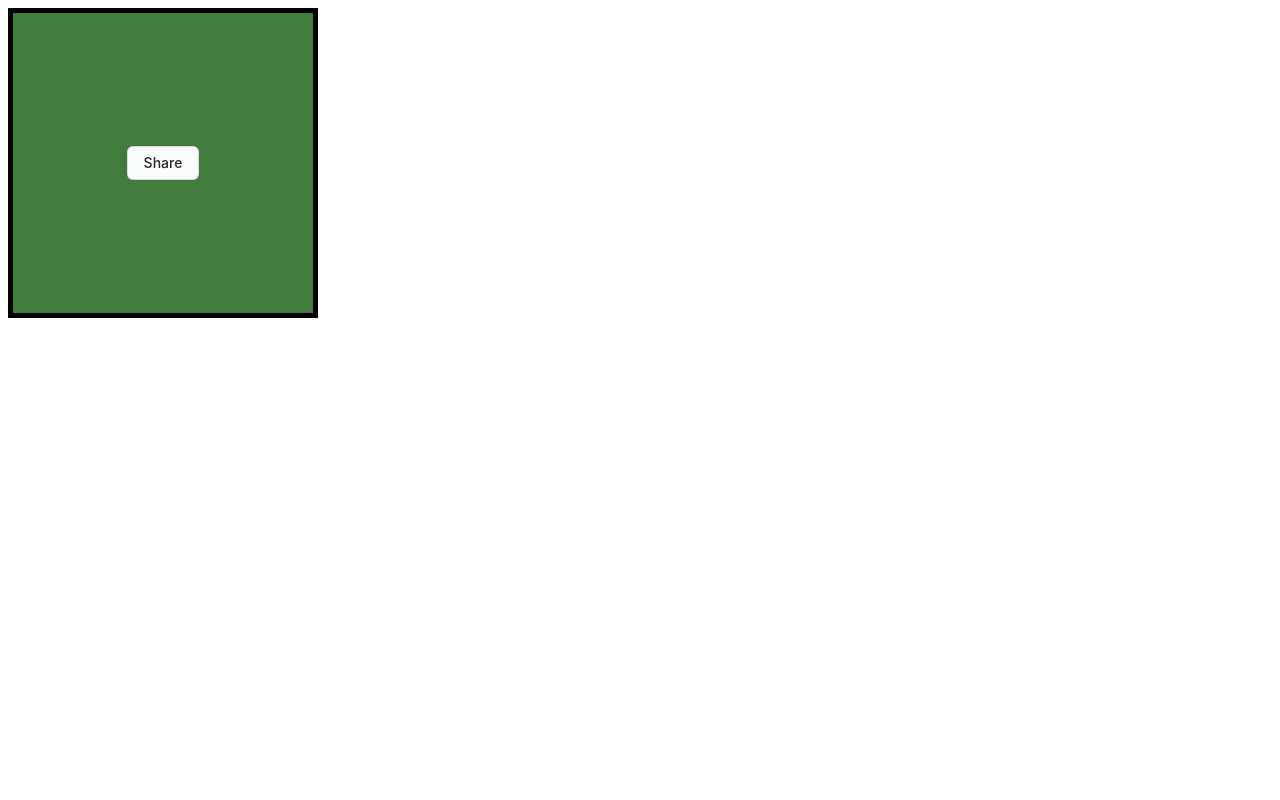
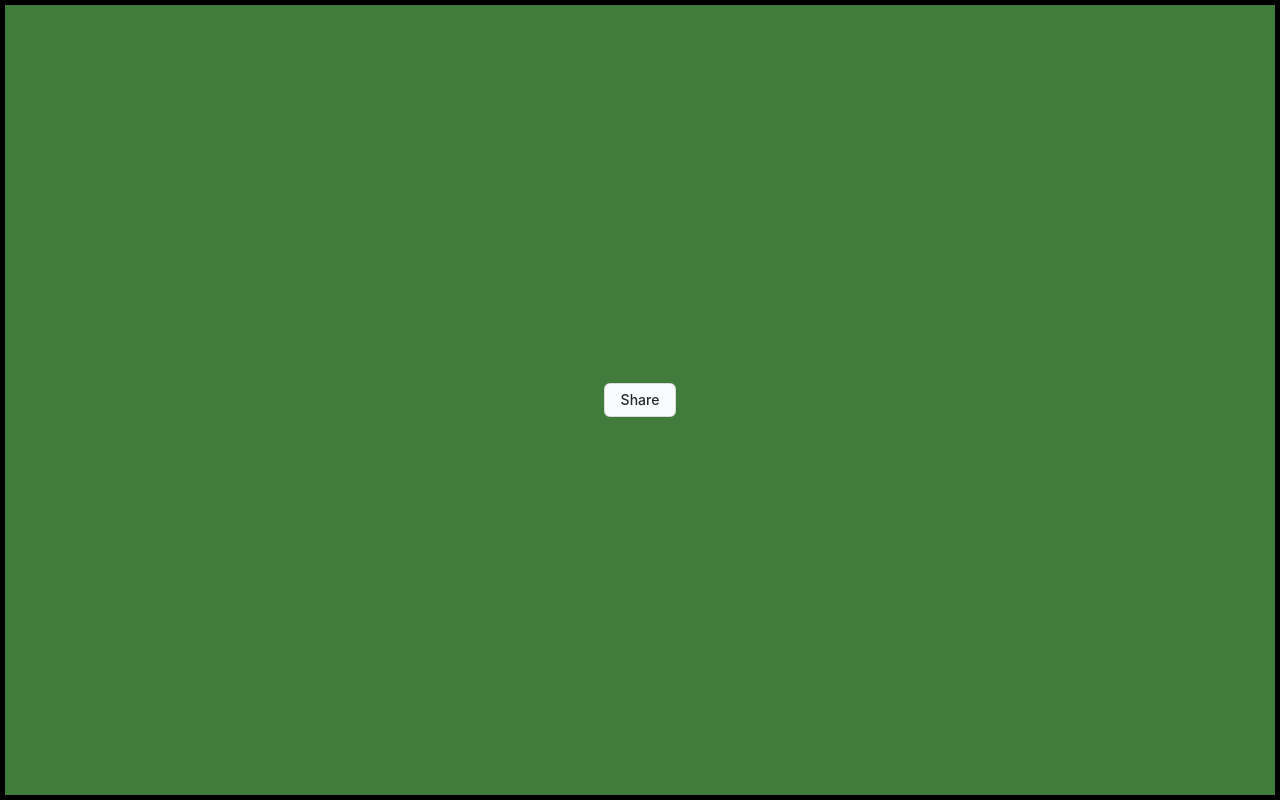
Before and after one commit to Masha1996/share, a plain HTML site: page index.html in a window 1280 px wide. Drawn offline with Linux system fonts and the light colour scheme.

Commit message:
fix share

```diff
--- a/index.css
+++ b/index.css
@@ -1,3 +1,9 @@
+* {
+    box-sizing: border-box;
+    padding: 0;
+    margin: 0;
+}
+
 .container {
     visibility: hidden;
     position: absolute;
@@ -5,8 +11,8 @@
 }
 
 .node {
-    width: 300px;
-    height: 300px;
+    width: 100vw;
+    height: 100vh;
     background: #417c3d;
     display: flex;
     align-items: center;
--- a/index.js
+++ b/index.js
@@ -10,8 +10,8 @@ function share() {
             let shareData = { files: filesArray };
 
             if (navigator.canShare && navigator.canShare(shareData)) {
-                shareData.text = "Смотри как я могу! Ты тоже так можешь тут";
-                shareData.url = "https://google.com";
+                // shareData.text = "Смотри как я могу! Ты тоже так можешь тут";
+                // shareData.url = "https://google.com";
 
                 navigator
                     .share(shareData)
```
